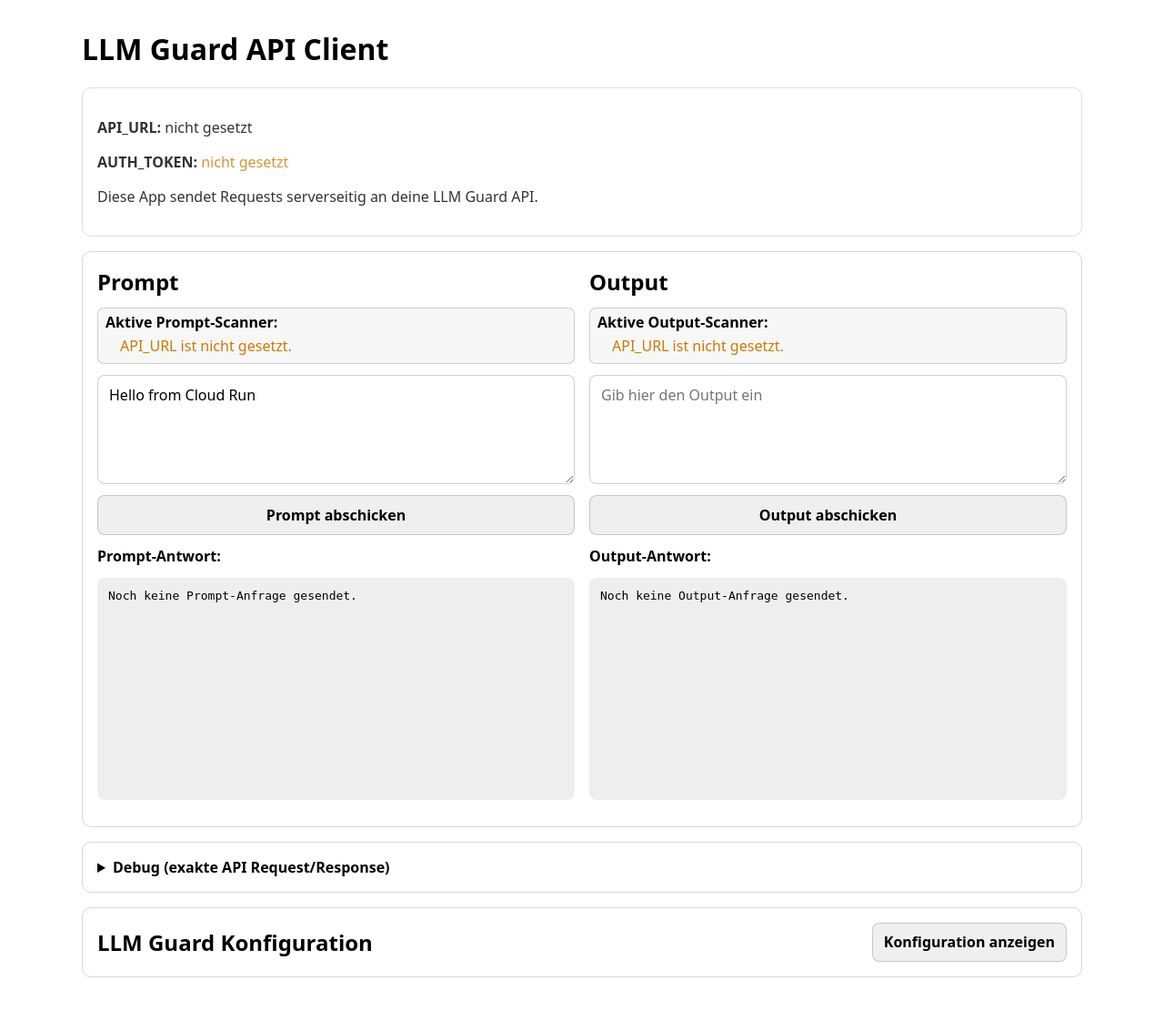
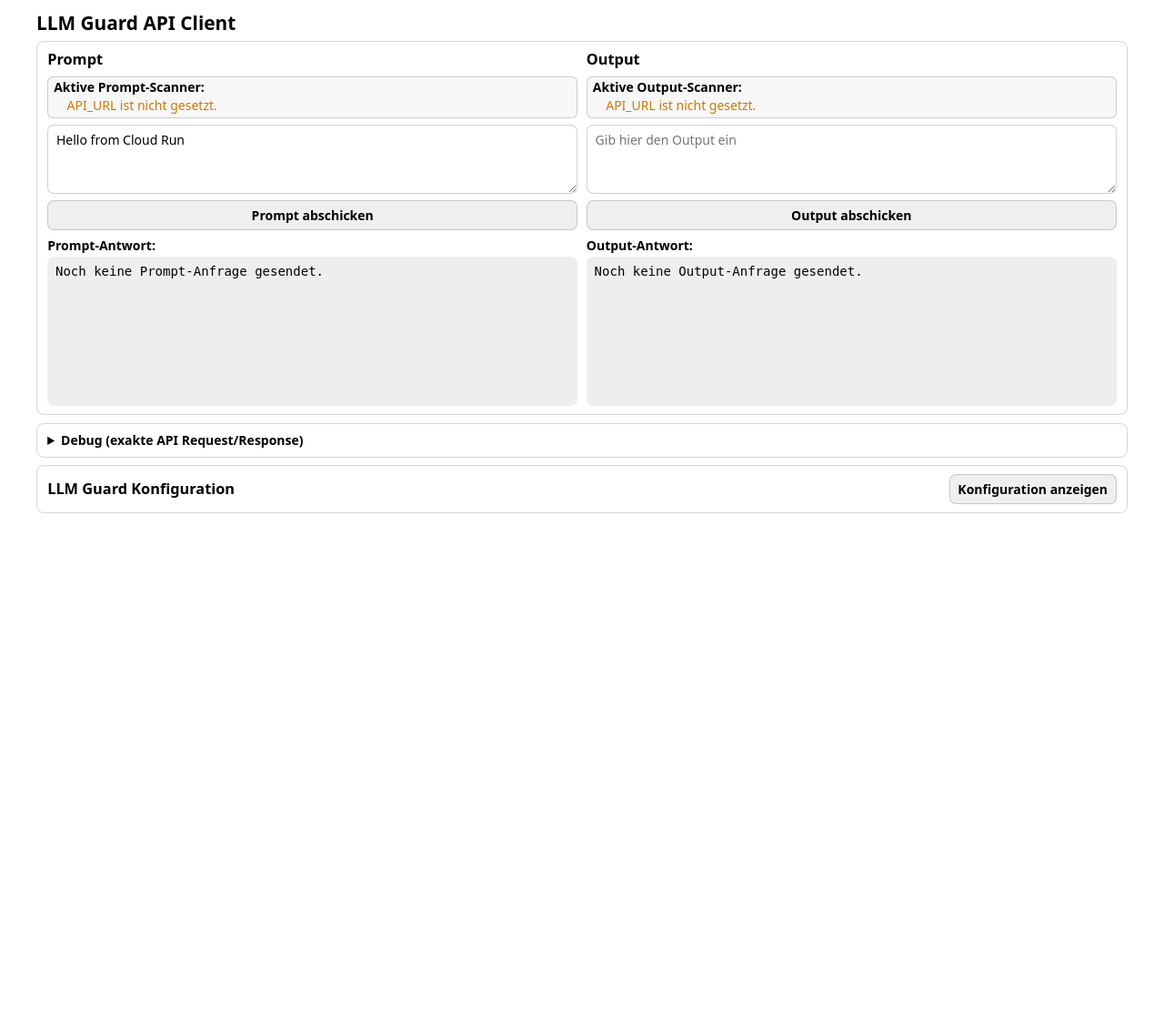
Before and after one commit to hw-avency/LLM-guard-test, a Flask app: page / in a window 1280 px wide. Shown: the whole page at 91% size. After the commit the page ends 564 px from the top, so only its background shows below. Run offline with Flask 3, Linux system fonts and the light colour scheme.

Commit message:
Improve output deanonymize detection and compact UI layout

```diff
--- a/templates/index.html
+++ b/templates/index.html
@@ -6,44 +6,45 @@
   <title>LLM Guard API Client</title>
   <style>
     :root { color-scheme: light dark; }
-    body { font-family: system-ui, sans-serif; margin: 0; padding: 2rem; max-width: 1100px; margin-inline: auto; }
-    h1 { margin-top: 0; }
-    .card { border: 1px solid #6664; border-radius: 10px; padding: 1rem; margin-bottom: 1rem; }
-    .row { display: grid; gap: .75rem; }
-    .inline { display: flex; gap: .5rem; flex-wrap: wrap; }
-    input, select, textarea, button { font: inherit; padding: .6rem .75rem; border-radius: .5rem; border: 1px solid #7775; width: 100%; box-sizing: border-box; }
-    textarea { min-height: 120px; }
+    body { font-family: system-ui, sans-serif; margin: 0; padding: .75rem; max-width: 1200px; margin-inline: auto; font-size: 14px; line-height: 1.3; }
+    h1 { margin: 0 0 .4rem; font-size: 1.3rem; }
+    h2 { margin: 0; font-size: 1.02rem; }
+    .card { border: 1px solid #6664; border-radius: 8px; padding: .55rem .7rem; margin-bottom: .55rem; }
+    .row { display: grid; gap: .45rem; }
+    .inline { display: flex; gap: .4rem; flex-wrap: wrap; }
+    input, select, textarea, button { font: inherit; padding: .4rem .55rem; border-radius: .45rem; border: 1px solid #7775; width: 100%; box-sizing: border-box; }
+    textarea { min-height: 76px; }
     button { cursor: pointer; font-weight: 600; }
     .inline button { width: auto; }
     .tab-button { opacity: .8; }
     .tab-button.active { opacity: 1; border-color: #2e8b57; }
-    pre { white-space: pre-wrap; word-break: break-word; background: #0001; border-radius: .5rem; padding: .75rem; }
+    pre { white-space: pre-wrap; word-break: break-word; background: #0001; border-radius: .45rem; padding: .45rem .55rem; margin: .2rem 0 0; max-height: 240px; overflow: auto; }
     .muted { opacity: .8; }
     .ok { color: #2e8b57; }
     .warn { color: #cc7a00; }
     .bad { color: #d23f3f; }
     details summary { cursor: pointer; font-weight: 600; }
-    .result-grid { display: grid; gap: .65rem; }
-    .result-row { padding: .5rem .65rem; border: 1px solid #7775; border-radius: .5rem; background: #00000008; }
+    .result-grid { display: grid; gap: .4rem; }
+    .result-row { padding: .35rem .5rem; border: 1px solid #7775; border-radius: .4rem; background: #00000008; }
     .result-row strong { display: inline-block; min-width: 220px; }
     .scanner-status-row { display: flex; justify-content: space-between; align-items: baseline; gap: .75rem; flex-wrap: wrap; }
     .scanner-status-line { white-space: nowrap; }
-    .compare-columns { display: grid; grid-template-columns: repeat(2, minmax(0, 1fr)); gap: .75rem; margin-top: .45rem; }
-    .compare-column { border: 1px solid #7775; border-radius: .45rem; padding: .5rem; background: #00000008; }
+    .compare-columns { display: grid; grid-template-columns: repeat(2, minmax(0, 1fr)); gap: .45rem; margin-top: .3rem; }
+    .compare-column { border: 1px solid #7775; border-radius: .4rem; padding: .35rem .45rem; background: #00000008; }
     .highlight-box { white-space: pre-wrap; word-break: break-word; line-height: 1.45; }
     .critical-highlight { background: #ffd7d7; color: #4a1010; border-radius: .2rem; padding: 0 .1rem; font-weight: 600; }
     .inserted-highlight { background: #d9f5e6; color: #0f3d24; border-radius: .2rem; padding: 0 .1rem; font-weight: 600; }
-    .legend { display: flex; flex-wrap: wrap; gap: .6rem; font-size: .92rem; margin-bottom: .4rem; }
+    .legend { display: flex; flex-wrap: wrap; gap: .4rem; font-size: .88rem; margin-bottom: .2rem; }
     .legend-item { display: inline-flex; align-items: center; gap: .3rem; }
     .legend-swatch { width: .9rem; height: .9rem; border-radius: .2rem; display: inline-block; }
     .legend-swatch-critical { background: #ffd7d7; border: 1px solid #c44949; }
     .legend-swatch-inserted { background: #d9f5e6; border: 1px solid #2e8b57; }
-    .dual-grid { display: grid; grid-template-columns: repeat(2, minmax(0, 1fr)); gap: 1rem; }
+    .dual-grid { display: grid; grid-template-columns: repeat(2, minmax(0, 1fr)); gap: .6rem; }
     .column-stack { align-content: start; }
-    .column-stack pre { min-height: 220px; }
-    .scanner-panel { max-height: 130px; overflow-y: auto; border: 1px solid #7775; border-radius: .45rem; padding: 4px 8px; background: #00000008; }
-    .scanner-list { margin: 4px 0; padding-left: 1rem; }
-    .scanner-list li { margin: 1px 0; }
+    .column-stack pre { min-height: 150px; max-height: 210px; }
+    .scanner-panel { max-height: 92px; overflow-y: auto; border: 1px solid #7775; border-radius: .4rem; padding: 2px 6px; background: #00000008; }
+    .scanner-list { margin: 2px 0; padding-left: .9rem; }
+    .scanner-list li { margin: 0; }
     .scanner-list li { display: flex; align-items: center; gap: .4rem; }
     .scanner-list li.hit { background: #ffd7d766; border-radius: .25rem; }
     .scanner-list li.hit code { color: #b22f2f; font-weight: 700; }
@@ -59,16 +60,10 @@
 <body>
   <h1>LLM Guard API Client</h1>
 
-  <div class="card muted">
-    <p><strong>API_URL:</strong> {{ api_url if api_url else 'nicht gesetzt' }}</p>
-    <p><strong>AUTH_TOKEN:</strong> <span class="{{ 'ok' if auth_configured else 'warn' }}">{{ 'gesetzt' if auth_configured else 'nicht gesetzt' }}</span></p>
-    <p>Diese App sendet Requests serverseitig an deine LLM Guard API.</p>
-  </div>
-
   <div class="card row">
     <div class="dual-grid">
       <div class="row column-stack">
-        <h2 style="margin: 0;">Prompt</h2>
+        <h2>Prompt</h2>
         <div class="scanner-panel">
           <strong>Aktive Prompt-Scanner:</strong>
           <ul id="promptScanners" class="scanner-list">
@@ -84,7 +79,7 @@
       </div>
 
       <div class="row column-stack">
-        <h2 style="margin: 0;">Output</h2>
+        <h2>Output</h2>
         <div class="scanner-panel">
           <strong>Aktive Output-Scanner:</strong>
           <ul id="outputScanners" class="scanner-list">
@@ -256,7 +251,6 @@ function formatResultView(data, debug, durationMs, mode) {
   const requestBody = debug?.request?.json_body || {};
   const configuredScanners = mode === 'output' ? cachedOutputScanners : cachedPromptScanners;
 
-  const scannerStatuses = collectScannerStatuses(response, mode, configuredScanners);
   const sanitizedPrompt = firstDefined(
     response?.sanitized_prompt,
     response?.prompt_sanitized,
@@ -272,6 +266,14 @@ function formatResultView(data, debug, durationMs, mode) {
   const rawOutput = firstDefined(requestBody?.output, response?.output, '');
   const promptDiff = formatHighlightedText(rawPrompt, sanitizedPrompt);
   const outputDiff = formatHighlightedText(rawOutput, sanitizedOutput);
+
+  const outputWasSanitized = mode === 'output'
+    && String(rawOutput ?? '') !== String(sanitizedOutput ?? '');
+
+  const scannerStatuses = collectScannerStatuses(response, mode, configuredScanners, {
+    forceTriggeredScanners: outputWasSanitized ? ['Deanonymize'] : [],
+    noScoreScanners: outputWasSanitized ? ['Deanonymize'] : []
+  });
 
   const promptCriticalSection = `
       <div class="result-row">
@@ -310,7 +312,9 @@ function formatResultView(data, debug, durationMs, mode) {
         <div class="scanner-status-row">
           <strong>${escapeHtml(scanner.name)}</strong>
           <span class="scanner-status-line ${scanner.triggered ? 'bad' : 'ok'}"><strong>${scanner.triggered ? 'Positiv / Aktion nötig' : 'Negativ / Keine Aktion nötig'}</strong></span>
-          <small class="scanner-status-line muted">Score: <code>${escapeHtml(scanner.scoreLabel)}</code> · Threshold: <code>${escapeHtml(scanner.thresholdLabel)}</code></small>
+          ${scanner.hideScore
+            ? '<small class="scanner-status-line muted">Regelbasierte Erkennung (Text verändert)</small>'
+            : `<small class="scanner-status-line muted">Score: <code>${escapeHtml(scanner.scoreLabel)}</code> · Threshold: <code>${escapeHtml(scanner.thresholdLabel)}</code></small>`}
         </div>
       </div>
     `).join('')
@@ -325,10 +329,12 @@ function formatResultView(data, debug, durationMs, mode) {
   `;
 }
 
-function collectScannerStatuses(responsePayload, mode, configuredScanners = []) {
+function collectScannerStatuses(responsePayload, mode, configuredScanners = [], options = {}) {
   const response = normalizeResponsePayload(responsePayload || {});
   const scannerMap = new Map();
   const thresholdMap = mode === 'output' ? scannerThresholds.output : scannerThresholds.input;
+  const forceTriggered = new Set(asList(options.forceTriggeredScanners).map((name) => normalizeScannerName(name)));
+  const hideScore = new Set(asList(options.noScoreScanners).map((name) => normalizeScannerName(name)));
 
   function parseNumber(value) {
     const asNumber = Number(value);
@@ -351,7 +357,7 @@ function collectScannerStatuses(responsePayload, mode, configuredScanners = [])
     return false;
   }
 
-  function addStatus(name, score, threshold, state) {
+  function addStatus(name, score, threshold, state, overrides = {}) {
     if (typeof name !== 'string' || !name.trim()) return;
     const normalizedName = normalizeScannerName(name);
     if (!normalizedName) return;
@@ -360,13 +366,15 @@ function collectScannerStatuses(responsePayload, mode, configuredScanners = [])
     const resolvedScore = score ?? current.score;
     const resolvedThreshold = threshold ?? thresholdMap.get(normalizedName);
     const resolvedState = state ?? current.status;
-    const triggered = evaluateScanner(resolvedScore, resolvedThreshold, resolvedState);
+    const forcedTriggered = overrides.forceTriggered || forceTriggered.has(normalizedName);
+    const triggered = forcedTriggered || evaluateScanner(resolvedScore, resolvedThreshold, resolvedState);
     scannerMap.set(normalizedName, {
       name: current.name || name.trim(),
       score: resolvedScore,
       threshold: resolvedThreshold,
       status: resolvedState,
-      triggered
+      triggered,
+      hideScore: overrides.hideScore || hideScore.has(normalizedName)
     });
   }
 
@@ -473,12 +481,29 @@ function collectScannerStatuses(responsePayload, mode, configuredScanners = [])
 
   walk(response);
 
+  for (const normalizedName of forceTriggered) {
+    if (!normalizedName) continue;
+    const existing = scannerMap.get(normalizedName);
+    if (existing) {
+      scannerMap.set(normalizedName, {
+        ...existing,
+        triggered: true,
+        hideScore: existing.hideScore || hideScore.has(normalizedName)
+      });
+    } else {
+      const fallbackName = asList(options.forceTriggeredScanners).find(
+        (entry) => normalizeScannerName(entry) === normalizedName
+      ) || normalizedName;
+      addStatus(fallbackName, undefined, undefined, false, { forceTriggered: true, hideScore: hideScore.has(normalizedName) });
+    }
+  }
+
   return Array.from(scannerMap.entries())
     .sort(([, a], [, b]) => a.name.localeCompare(b.name))
     .map(([, scanner]) => ({
       ...scanner,
-      scoreLabel: formatNumber(scanner.score),
-      thresholdLabel: formatNumber(scanner.threshold)
+      scoreLabel: scanner.hideScore ? '—' : formatNumber(scanner.score),
+      thresholdLabel: scanner.hideScore ? '—' : formatNumber(scanner.threshold)
     }));
 }
 
@@ -764,7 +789,20 @@ async function sendAnalyzeRequest(endpoint, textValue, resultElement) {
     const mode = endpoint.toLowerCase().includes('/analyze/output') ? 'output' : 'prompt';
     data.response = normalizeResponsePayload(data.response);
     const configuredScanners = mode === 'output' ? cachedOutputScanners : cachedPromptScanners;
-    const scannerStatuses = collectScannerStatuses(data.response, mode, configuredScanners);
+    const scannerStatuses = collectScannerStatuses(data.response, mode, configuredScanners, {
+      forceTriggeredScanners: mode === 'output' && String(textValue ?? '') !== String(firstDefined(
+        data.response?.sanitized_output,
+        data.response?.output_sanitized,
+        data.response?.output,
+        textValue
+      )) ? ['Deanonymize'] : [],
+      noScoreScanners: mode === 'output' && String(textValue ?? '') !== String(firstDefined(
+        data.response?.sanitized_output,
+        data.response?.output_sanitized,
+        data.response?.output,
+        textValue
+      )) ? ['Deanonymize'] : []
+    });
 
     if (mode === 'output') {
       applyScannerHighlights(new Set(), buildTriggeredSet(scannerStatuses));
```
